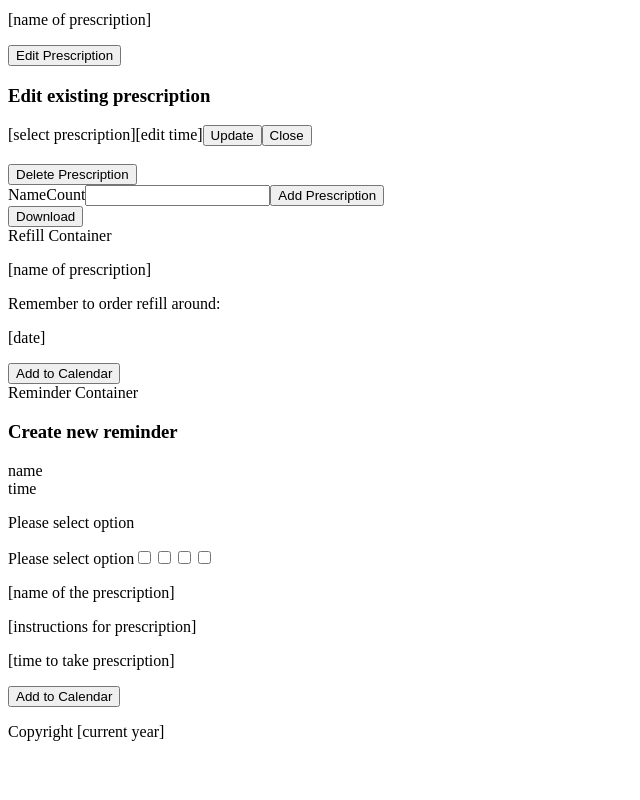
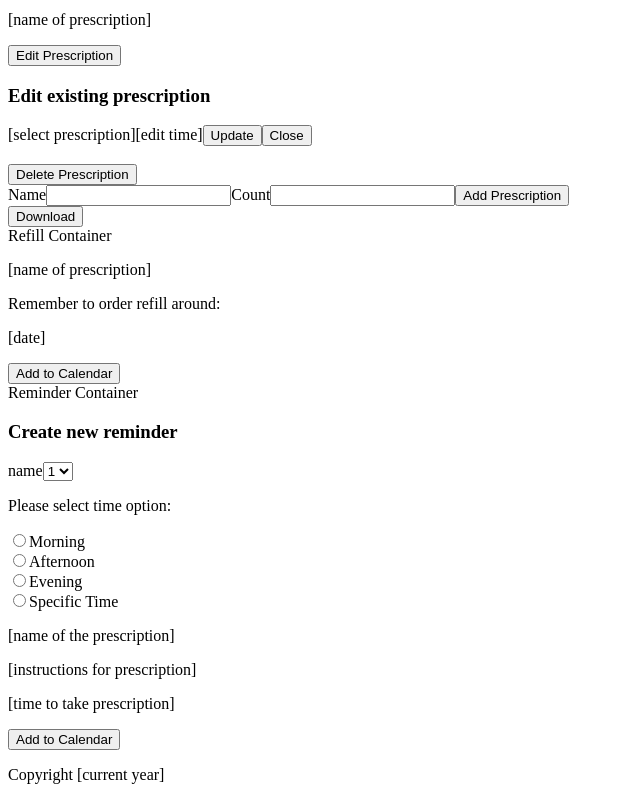
Before and after one commit to JoyE-HOU/HealthSquad-FE, an Angular app: page / in a window 1280 px wide. Shown: the part 442-1242 px from the top of the page, without its empty margins (0-640 px from the left). Before the commit the page ends 1199 px from the top, so only its background shows below. Built offline with nearby package versions, Linux system fonts and the light colour scheme.

Commit message:
added radio and dropdown functions to forms

```diff
--- a/src/app/user-prescription-container/user-prescription-container.component.html
+++ b/src/app/user-prescription-container/user-prescription-container.component.html
@@ -18,6 +18,16 @@
 <!-- add prescription window -->
 <form action="" class="pop-up-window">
     <label for="name">Name</label>
+    <input type="text" list="medications" id="prescription" name="prescription">
+
+    <datalist id="prescription">
+        <option value="1"></option>
+        <option value="2"></option>
+        <option value="3"></option>
+        <option value="4"></option>
+        <option value="5"></option>
+    </datalist>
+
 
     <label for="count">Count</label>
     <input type="number" step="1" name="count" id="count">
--- a/src/app/user-profile/user-profile.component.html
+++ b/src/app/user-profile/user-profile.component.html
@@ -1,6 +1,8 @@
 <img src="" alt="HealthSquad logo"/>
 <p>[Greeting based on time of day]</p>
 <button>Log Out</button>
+
+<!-- be able to edit profile to classify user as caregiver -->
 
 <!-- prescription container -->
 <app-user-prescription-container></app-user-prescription-container>
--- a/src/app/user-reminder-container/user-reminder-container.component.html
+++ b/src/app/user-reminder-container/user-reminder-container.component.html
@@ -6,16 +6,32 @@
 
     <section>
         <label for="name">name</label>
+        <select name="name" id="name">
+            <option value="1">1</option>
+            <option value="2">2</option>
+            <option value="3">3</option>
+        </select>
     </section>
 
     <section>
-        <label for="">time</label>
-        <p>Please select option</p>
-        <label for="">Please select option</label>
-        <input type="checkbox" name="time-of-day" id="morning" value="morning">
-        <input type="checkbox" name="time-of-day" id="afternoon" value="afternoon">
-        <input type="checkbox" name="time-of-day" id="evening" value="evening">
-        <input type="checkbox" name="time-of-day" id="specific" value="specific">
+        <p>Please select time option:</p>
+
+        <input type="radio" name="time-of-day" id="morning" value="morning">
+        <label for="morning">Morning</label>
+        <br>
+
+        <input type="radio" name="time-of-day" id="afternoon" value="afternoon">
+        <label for="afternoon">Afternoon</label>
+        <br>
+
+        <input type="radio" name="time-of-day" id="evening" value="evening">
+        <label for="evening">Evening</label>
+        <br>
+
+        <input type="radio" name="time-of-day" id="specific" value="specific">
+        <label for="specific">Specific Time</label>
+        <br>
+
     </section>
 
 </form>
```
